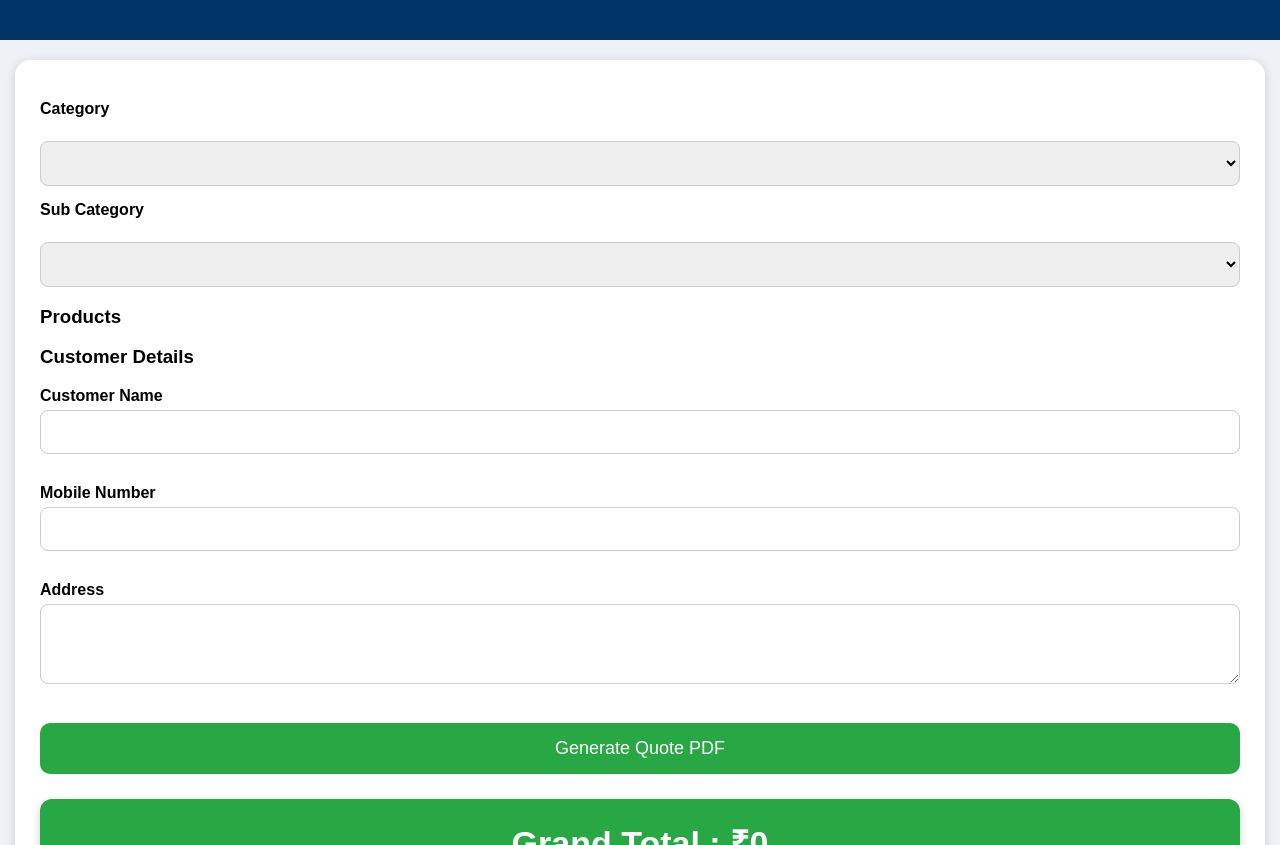
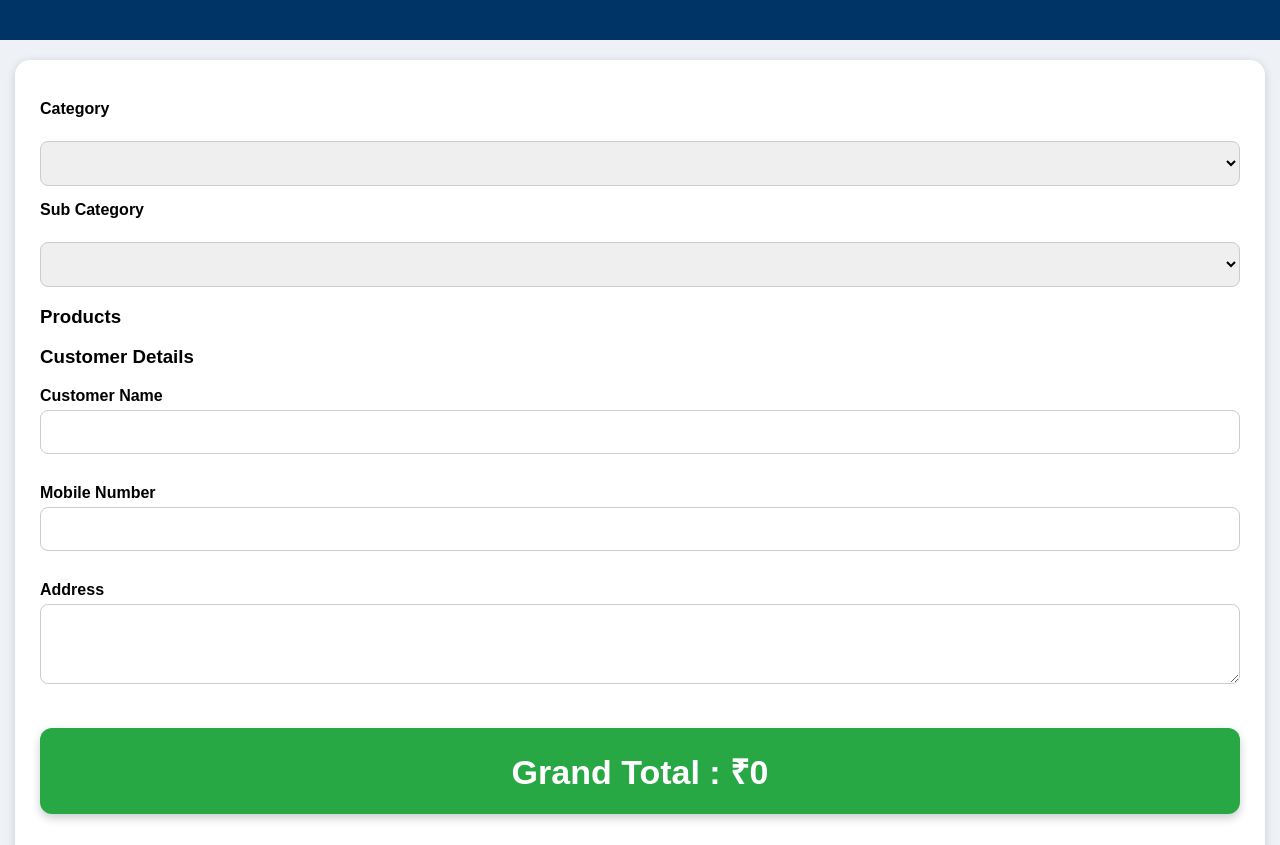
Before and after one commit to StarGalaxyAlwar/StarGalaxy, a plain HTML site: page v89.html in a window 1280 px wide. Shown: the part 107-952 px from the top of the page. Drawn offline with Linux system fonts and the light colour scheme.

Commit message:
Update v89.html

```diff
--- a/v89.html
+++ b/v89.html
@@ -156,9 +156,7 @@
 <label>Address</label>
 <textarea id="custAddress"></textarea>
 
-<button class="btn">
-Generate Quote PDF
-</button>
+
 <h2 id="grand">Grand Total : ₹0</h2>
 <script>
 
```
